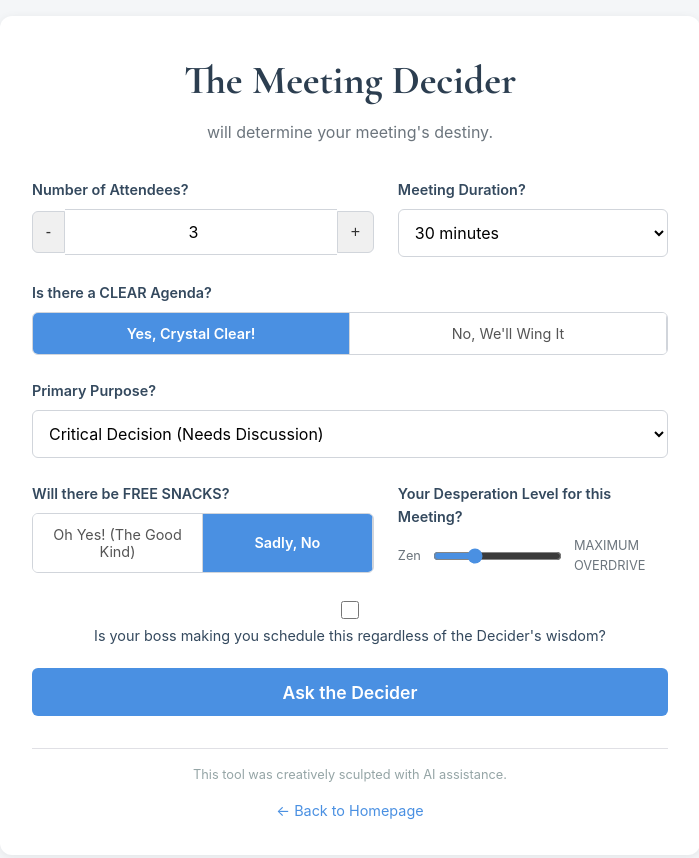
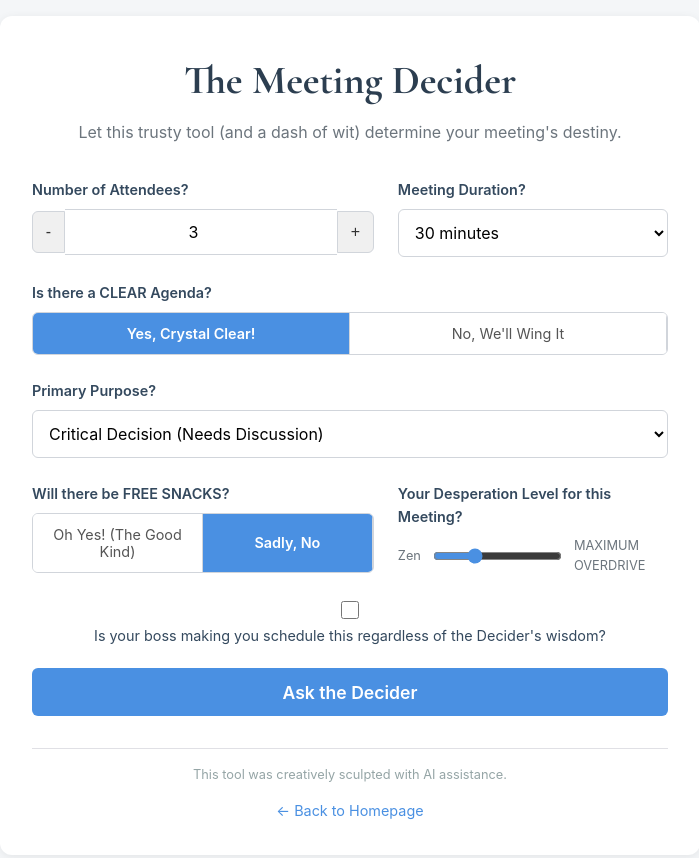
Before and after one commit to harsh-nahar/harsh-nahar.github.io, a Jekyll site: the page tools/meeting-decider/index.html, which Jekyll copies as it is, in a window 1280 px wide. Shown: the top 858 px of the page, without its empty margins (290-989 px from the left). Built offline with Jekyll 4.4.1, drawn with Linux system fonts in a browser that asks for light colours.

Commit message:
Update index.html

```diff
--- a/tools/meeting-decider/index.html
+++ b/tools/meeting-decider/index.html
@@ -3,25 +3,44 @@
 <head>
     <meta charset="UTF-8">
     <meta name="viewport" content="width=device-width, initial-scale=1.0">
-    <title>The Meeting Decider - harshnahar.com</title>
-    <!-- Google Fonts: Cormorant Garamond (for H1) and Inter (for body text) -->
+
+    <!-- Primary Meta Tags for SEO & Link Previews -->
+    <title>The Meeting Decider - Is Your Meeting Worth It?</title>
+
+    <!-- Open Graph Meta Tags (Facebook, LinkedIn, WhatsApp, etc.) -->
+    <meta property="og:title" content="The Meeting Decider | Should This Meeting Be An Email?" />
+    <meta property="og:description" content="A fun, witty tool to determine if your meeting is truly necessary or just another calendar clogger. Get your verdict now!" />
+    <meta property="og:type" content="website" />
+    <meta property="og:url" content="https://harshnahar.com/tools/meeting-decider/" />
+    <meta property="og:image" content="https://harshnahar.com/tools/meeting-decider/assets/market-decider-preview.webp" />
+    <meta property="og:image:alt" content="Preview image for The Meeting Decider tool showing a question mark over a calendar" />
+    <meta property="og:image:width" content="1536" />
+    <meta property="og:image:height" content="1024" />
+    <meta property="og:site_name" content="harshnahar.com" />
+
+    <!-- Twitter Card Meta Tags -->
+    <meta name="twitter:card" content="summary_large_image" />
+    <meta name="twitter:title" content="The Meeting Decider | Is This Meeting Just an Email in Disguise?" />
+    <meta name="twitter:description" content="Use this hilarious tool to get a verdict on your next meeting. Save time, save sanity! #MeetingOptimizer" />
+    <meta name="twitter:image" content="https://harshnahar.com/tools/meeting-decider/assets/market-decider-preview.webp" />
+    <meta name="twitter:image:alt" content="Preview image for The Meeting Decider - a tool to evaluate meetings" />
+
+    <!-- Google Fonts -->
     <link href="https://fonts.googleapis.com/css2?family=Cormorant+Garamond:wght@700&family=Inter:wght@400;600&display=swap" rel="stylesheet">
     <!-- Main Stylesheet -->
     <link rel="stylesheet" href="styles.css">
-    <!-- Canvas Confetti Library (for celebrations!) -->
+    <!-- Canvas Confetti Library -->
     <script src="https://cdn.jsdelivr.net/npm/canvas-confetti@1.9.2/dist/confetti.browser.min.js"></script>
 </head>
 <body>
     <div class="decider-app-container">
         <header class="app-header">
             <h1>The Meeting Decider</h1>
-            <p class="subtitle">will determine your meeting's destiny.</p>
+            <p class="subtitle">Let this trusty tool (and a dash of wit) determine your meeting's destiny.</p>
         </header>
 
         <main class="decider-form">
-            <!-- Grid for form inputs -->
             <div class="form-grid">
-                <!-- Number of Attendees -->
                 <div class="form-group">
                     <label for="attendees">Number of Attendees?</label>
                     <div class="number-input-group">
@@ -31,7 +50,6 @@
                     </div>
                 </div>
 
-                <!-- Meeting Duration -->
                 <div class="form-group">
                     <label for="duration">Meeting Duration?</label>
                     <select id="duration" class="select-field">
@@ -44,17 +62,17 @@
                     </select>
                 </div>
 
-                <!-- Clear Agenda Toggle -->
                 <div class="form-group full-width">
                     <label>Is there a CLEAR Agenda?</label>
+                    <!-- ID for JS to target this specific toggle group -->
                     <div class="toggle-group" id="agendaToggle">
                         <button type="button" data-value="yes" class="toggle-btn active">Yes, Crystal Clear!</button>
                         <button type="button" data-value="no" class="toggle-btn">No, We'll Wing It</button>
+                        <!-- ID for JS to target this hidden input -->
                         <input type="hidden" id="agenda" value="yes">
                     </div>
                 </div>
 
-                <!-- Primary Purpose Dropdown -->
                 <div class="form-group full-width">
                     <label for="purpose">Primary Purpose?</label>
                     <select id="purpose" class="select-field">
@@ -70,17 +88,17 @@
                     </select>
                 </div>
 
-                <!-- Free Snacks Toggle -->
                 <div class="form-group">
                     <label>Will there be FREE SNACKS?</label>
+                    <!-- ID for JS to target this specific toggle group -->
                     <div class="toggle-group" id="snacksToggle">
                         <button type="button" data-value="yes" class="toggle-btn">Oh Yes! (The Good Kind)</button>
                         <button type="button" data-value="no" class="toggle-btn active">Sadly, No</button>
+                        <!-- ID for JS to target this hidden input -->
                         <input type="hidden" id="snacks" value="no">
                     </div>
                 </div>
 
-                <!-- Desperation Level Slider -->
                 <div class="form-group">
                     <label for="desperation">Your Desperation Level for this Meeting?</label>
                     <div class="desperation-group">
@@ -91,16 +109,13 @@
                 </div>
             </div>
 
-            <!-- Boss Override Checkbox -->
             <div class="form-group boss-override-group">
                 <input type="checkbox" id="bossOverride" class="checkbox-field">
                 <label for="bossOverride">Is your boss making you schedule this regardless of the Decider's wisdom?</label>
             </div>
 
-            <!-- Main Action Button -->
             <button id="consultDecider" class="cta-button">Ask the Decider</button>
 
-            <!-- Verdict Display Area -->
             <div id="deciderVerdict" class="verdict-container" style="display:none;">
                 <p class="verdict-thinking">The Decider is deliberating...</p>
                 <p class="verdict-result"></p>
@@ -113,7 +128,6 @@
             <a href="/" class="back-link">← Back to Homepage</a>
         </footer>
     </div>
-    <!-- Main JavaScript File -->
     <script src="script.js"></script>
 </body>
 </html>
```
